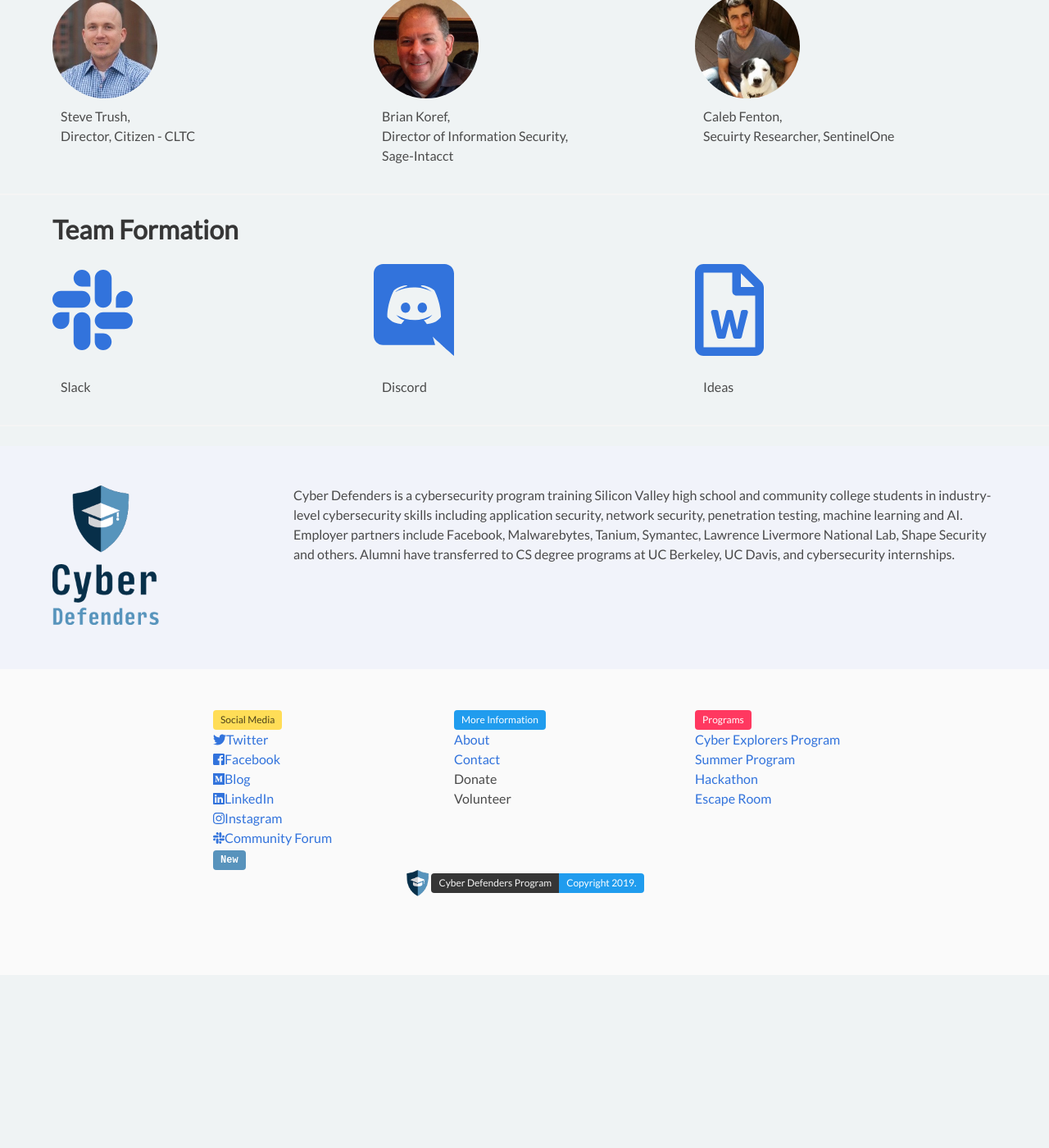
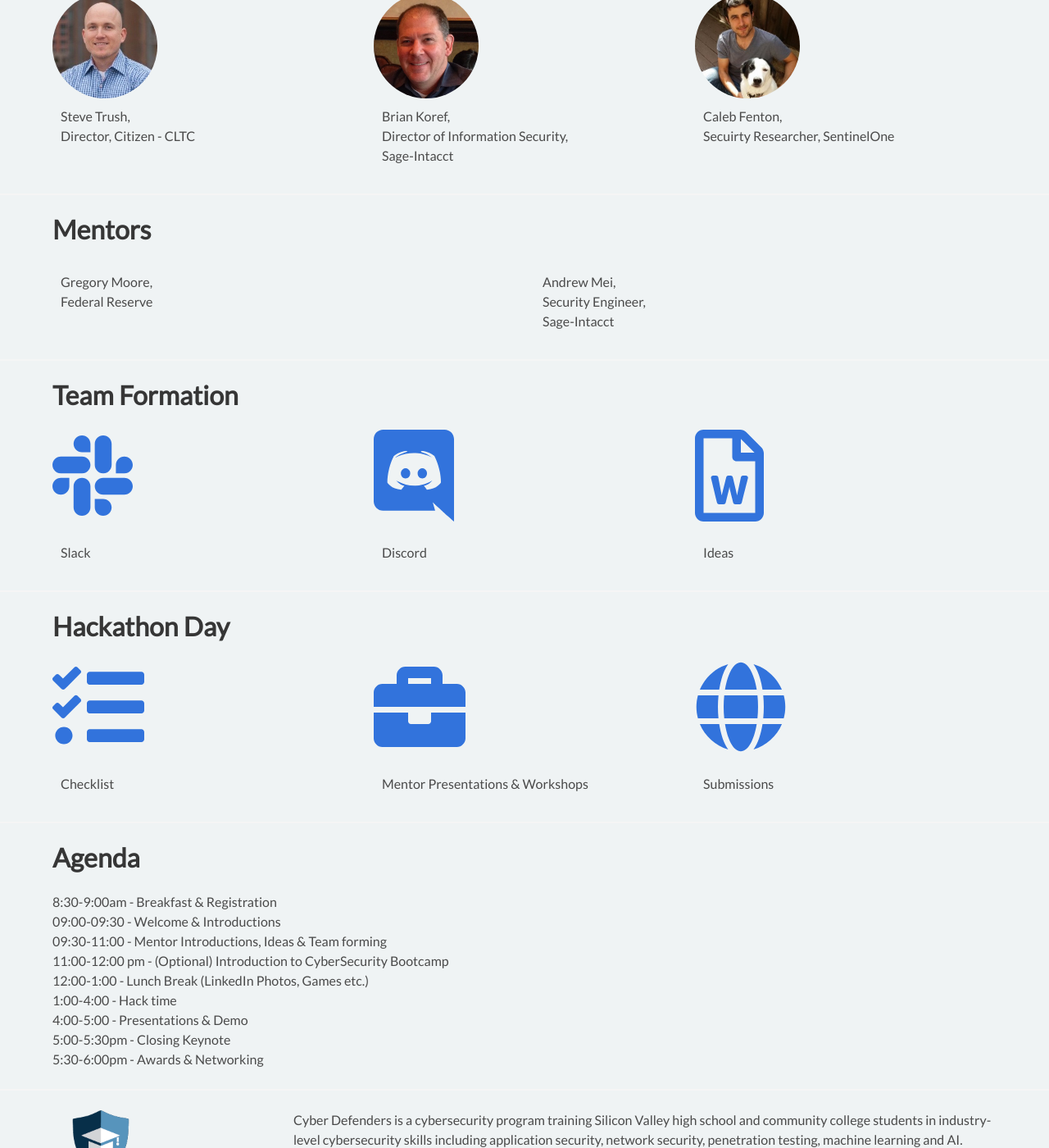
Before and after one commit to cyberdefendersprogram/www-homepage, a Jekyll site: the page built from hackathons.html, in a window 1280 px wide and 1400 px high, scrolled down 2221 px. Shown: the whole window at 82% size. Built offline with Jekyll 4.4.1, drawn with Linux system fonts in a browser that asks for light colours; nearby versions of some CDN libraries; before the commit the page ends 3410 px from its top, so only the background shows below that.

Commit message:
Update hackathons.html

```diff
--- a/hackathons.html
+++ b/hackathons.html
@@ -3,7 +3,6 @@
 title: Hackathons | Cyber Defenders Program
 permalink: /hackathons/
 ---
-
 <div class="hero is-info is-medium has-background">
     <img alt="Fill Murray" class="hero-background is-transparent" src="{{site.url}}{{site.baseurl}}assets/images/hackathon/hackathon-bg.png" />
     <div class="hero-body">
@@ -128,6 +127,23 @@
     <hr/>
     <section>
             <div class="container">
+                <h1 class="title">Mentors</h1>
+                <div class="columns">
+                    <div class="column">
+                        <p>Gregory Moore,
+                        <br/>Federal Reserve</p>
+                    </div>
+                    <div class="column">
+                            <p>Andrew Mei,
+                            <br/>Security Engineer,
+                            <br/>Sage-Intacct </p>
+                    </div>
+                </div>
+            </div>
+        </section>
+        <hr/>
+<section>
+    <div class="container">
         <h1 class="title">Team Formation</h1>
         <div class="columns">
         <div class="column">
@@ -158,7 +174,55 @@
     </div>
 </section>
 <hr/>
-<section class="section is-hackathon-footnote">
+<section>
+        <div class="container">
+            <h1 class="title">Hackathon Day</h1>
+            <div class="columns">
+                <div class="column">
+                        <figure class="image is-128x128">
+                                <a href="https://docs.google.com/document/d/1Ip4k7vfmQHtj3OKlgD-bhFDZJV6zA_ZIopaLwyrq718/edit?usp=sharing">
+                                    <i class="fas fa-tasks fa-7x"></i>
+                                </a>
+                        </figure>
+                        <p>Checklist</p>
+                </div>
+                <div class="column">
+                        <figure class="image is-128x128">
+                                <a href="https://docs.google.com/document/d/1PNHA_LCQ32Hhkiy91l2OdWHJy50SdVm7me265rYe0jU/edit?usp=sharing">
+                                    <i class="fas fa-briefcase fa-7x"></i>
+                                </a>
+                        </figure>
+                        <p>Mentor Presentations & Workshops</p>
+                </div>
+                <div class="column">
+                <figure class="image is-128x128">
+                    <a href="https://cyber-defenders-hackathon.devpost.com">
+                        <i class="fas fa-globe fa-7x"></i>
+                    </a>
+                </figure>
+                <p>Submissions</p>
+            </div>
+        </div>
+        </div>
+    </section>
+    <hr/>
+<section>
+            <div class="container">
+                <h1 class="title">Agenda</h1>
+                <ul>
+                    <li>8:30-9:00am - Breakfast & Registration</li>
+                    <li>09:00-09:30 - Welcome & Introductions</li>
+                    <li>09:30-11:00 - Mentor Introductions,  Ideas & Team forming</li>
+                    <li>11:00-12:00 pm - (Optional) Introduction to CyberSecurity Bootcamp</li>
+                    <li>12:00-1:00 - Lunch Break (LinkedIn Photos, Games etc.) </li>
+                    <li>1:00-4:00 - Hack time</li>
+                    <li>4:00-5:00 - Presentations & Demo</li>
+                    <li>5:00-5:30pm - Closing Keynote</li>
+                    <li>5:30-6:00pm - Awards & Networking</li>
+                </ul>
+            </div>
+</section>
+<hr/>
 <div class="container">
     <div class="columns">
         <div class="column is-one-quarter">
```
Lines whose indentation alone changed are shown as unchanged.
